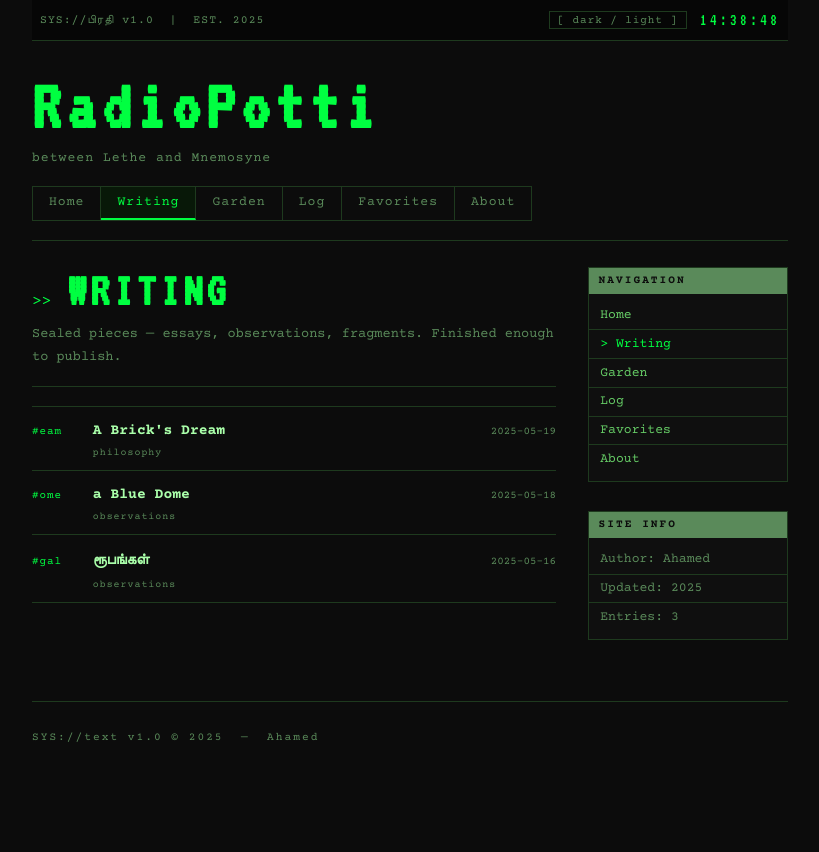
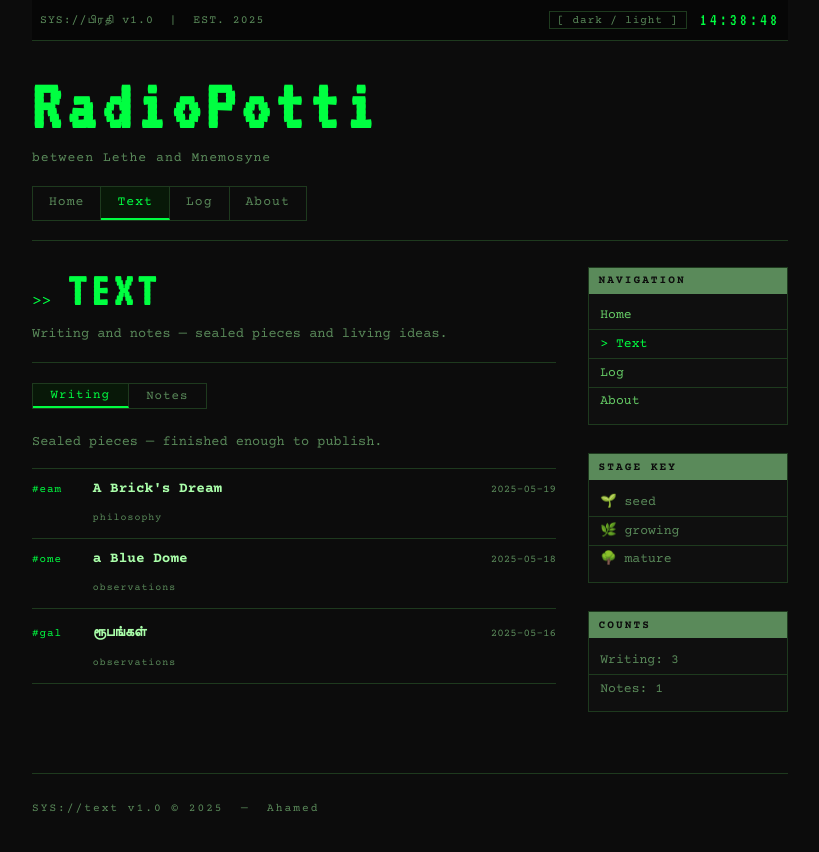
Before and after one commit to greatwhit3shark1969-lgtm/Myblog, a Jekyll site: the page built from blog.html, in a window 1280 px wide. Shown: the top 852 px of the page, without its empty margins (230-1049 px from the left). Built offline with Jekyll 4.4.1, drawn with Linux system fonts in a browser that asks for light colours; some web fonts are replaced.

Commit message:
Update blog.html

```diff
--- a/blog.html
+++ b/blog.html
@@ -6,18 +6,47 @@ layout: null
 <head>
   <meta charset="UTF-8">
   <meta name="viewport" content="width=device-width, initial-scale=1.0">
-  <title>Writing — RadioPotti</title>
+  <title>Text — RadioPotti</title>
   <link rel="preconnect" href="https://fonts.googleapis.com">
   <link href="https://fonts.googleapis.com/css2?family=Courier+Prime:ital,wght@0,400;0,700;1,400&family=VT323&family=Arima:wght@400;700&family=Catamaran:wght@400;700&display=swap" rel="stylesheet">
   <link rel="stylesheet" href="style.css">
   <script>(function(){const t=localStorage.getItem('rp-theme')||'dark';document.documentElement.setAttribute('data-theme',t);})();</script>
   <style>
+    .tab-bar {
+      display: flex;
+      gap: 0;
+      border: 1px solid var(--border);
+      width: fit-content;
+      margin-bottom: 1.4rem;
+    }
+    .tab-btn {
+      font-family: 'Courier Prime', monospace;
+      font-size: 0.78rem;
+      letter-spacing: 1px;
+      padding: 0.25rem 1.1rem;
+      border: none;
+      border-right: 1px solid var(--border);
+      background: none;
+      color: var(--text-dim);
+      cursor: pointer;
+      transition: color 0.1s, background 0.1s;
+    }
+    .tab-btn:last-child { border-right: none; }
+    .tab-btn:hover { color: var(--accent); background: var(--nav-hover-bg); }
+    .tab-btn.active {
+      color: var(--accent);
+      background: var(--nav-active-bg);
+      border-bottom: 2px solid var(--accent);
+    }
+    .tab-panel { display: none; }
+    .tab-panel.active { display: block; }
+
     .entry-row {
       display: grid;
       grid-template-columns: 3rem 1fr auto;
       align-items: baseline;
       gap: 0 0.8rem;
-      padding: 0.55rem 0;
+      padding: 0.5rem 0;
       border-bottom: 1px solid var(--border);
       text-decoration: none;
       transition: background 0.1s;
@@ -25,20 +54,35 @@ layout: null
     .entry-row:hover { background: var(--nav-hover-bg); }
     .entry-row:first-of-type { border-top: 1px solid var(--border); }
     .entry-num { font-size: 0.68rem; color: var(--accent); letter-spacing: 1px; white-space: nowrap; }
+    .entry-stage-icon { font-size: 0.75rem; white-space: nowrap; }
     .entry-inner { min-width: 0; }
-    .entry-title { font-size: 0.92rem; color: var(--text-bright); font-weight: 700; }
-    .entry-title[lang="ta"] { font-family: 'Catamaran', sans-serif; font-size: 0.95rem; }
+    .entry-title { font-size: 0.9rem; color: var(--text-bright); font-weight: 700; display: block; }
+    .entry-title[lang="ta"] { font-family: 'Catamaran', sans-serif; }
+    .entry-sub { font-size: 0.62rem; color: var(--text-dim); letter-spacing: 1px; }
     .entry-date { font-size: 0.68rem; color: var(--text-dim); white-space: nowrap; }
-    .entry-tag { font-size: 0.62rem; color: var(--text-dim); letter-spacing: 1px; }
+
+    .filter-bar { display: flex; gap: 0.4rem; flex-wrap: wrap; margin-bottom: 1rem; align-items: center; }
+    .filter-btn {
+      font-family: 'Courier Prime', monospace;
+      font-size: 0.68rem;
+      letter-spacing: 1px;
+      padding: 0.12rem 0.5rem;
+      border: 1px solid var(--border);
+      background: none;
+      color: var(--text-dim);
+      cursor: pointer;
+      transition: color 0.15s, border-color 0.15s;
+    }
+    .filter-btn:hover, .filter-btn.active { color: var(--accent); border-color: var(--accent); }
+
     @media (max-width: 600px) {
-      .entry-row { grid-template-columns: 2.5rem 1fr; }
+      .entry-row { grid-template-columns: 2.2rem 1fr; }
       .entry-date { display: none; }
     }
   </style>
 </head>
 <body>
   <div class="page-wrapper">
-
     <div class="topbar">
       <span class="topbar-left">SYS://<span lang="ta">பிரதி</span>&nbsp;v1.0 &nbsp;|&nbsp; EST. 2025</span>
       <span class="topbar-right">
@@ -46,7 +90,6 @@ layout: null
         <span class="sys-time" id="clock">00:00:00</span>
       </span>
     </div>
-
     <header>
       <div class="site-identity">
         <h1 class="blog-title">RadioPotti<span class="blink">_</span></h1>
@@ -54,10 +97,8 @@ layout: null
       </div>
       <nav class="main-nav">
         <a href="index.html">Home</a>
-        <a href="blog.html" class="active">Writing</a>
-        <a href="garden.html">Garden</a>
+        <a href="text.html" class="active">Text</a>
         <a href="log.html">Log</a>
-        <a href="favorites.html">Favorites</a>
         <a href="about.html">About</a>
       </nav>
       <div class="h-rule"></div>
@@ -68,22 +109,66 @@ layout: null
 
         <div class="topic-header">
           <span class="prompt">&gt;&gt;</span>
-          <h2 class="topic-title">WRITING</h2>
+          <h2 class="topic-title">TEXT</h2>
         </div>
-        <p class="topic-desc">Sealed pieces — essays, observations, fragments. Finished enough to publish.</p>
+        <p class="topic-desc">Writing and notes — sealed pieces and living ideas.</p>
         <div class="h-rule-thin"></div>
 
+        <div class="tab-bar">
+          <button class="tab-btn active" onclick="switchTab('writing', this)">Writing</button>
+          <button class="tab-btn" onclick="switchTab('notes', this)">Notes</button>
+        </div>
+
+        <!-- WRITING TAB -->
+        <div class="tab-panel active" id="tab-writing">
+          <p class="page-desc" style="margin-bottom:0.8rem;">Sealed pieces — finished enough to publish.</p>
           {% assign sorted_posts = site.posts | sort: 'date' | reverse %}
           {% for post in sorted_posts %}
           <a class="entry-row" href="{{ post.url }}">
             <span class="entry-num">#{{ post.id | default: forloop.index | prepend: '00' | slice: -3, 3 }}</span>
             <span class="entry-inner">
               <span class="entry-title" {% if post.lang %}lang="{{ post.lang }}"{% endif %}>{{ post.title }}</span>
-            {% if post.tags %}<div class="entry-tag">{{ post.tags | join: ', ' }}</div>{% endif %}
+              {% if post.tags %}<span class="entry-sub">{{ post.tags | join: ', ' }}</span>{% endif %}
             </span>
             <span class="entry-date">{{ post.date | date: "%Y-%m-%d" }}</span>
           </a>
           {% endfor %}
+          {% if site.posts.size == 0 %}
+          <p class="no-posts">&gt; No writing yet.</p>
+          {% endif %}
+        </div>
+
+        <!-- NOTES TAB -->
+        <div class="tab-panel" id="tab-notes">
+          <div class="filter-bar">
+            <span style="font-size:0.68rem; color:var(--text-dim); letter-spacing:1px;">STAGE:</span>
+            <button class="filter-btn active" onclick="filterNotes('all', this)">all</button>
+            <button class="filter-btn" onclick="filterNotes('seed', this)">🌱 seed</button>
+            <button class="filter-btn" onclick="filterNotes('growing', this)">🌿 growing</button>
+            <button class="filter-btn" onclick="filterNotes('mature', this)">🌳 mature</button>
+          </div>
+
+          {% assign philosophy_notes = site.philosophy | sort: 'date' | reverse %}
+          {% assign medicine_notes = site.medicine | sort: 'date' | reverse %}
+          {% assign general_notes = site.notes | sort: 'date' | reverse %}
+          {% assign all_notes = philosophy_notes | concat: medicine_notes | concat: general_notes %}
+
+          {% for note in all_notes %}
+          <a class="entry-row" href="{{ note.url }}" data-stage="{{ note.stage | default: 'seed' }}">
+            <span class="entry-stage-icon">{% if note.stage == 'seed' %}🌱{% elsif note.stage == 'growing' %}🌿{% elsif note.stage == 'mature' %}🌳{% else %}🌱{% endif %}</span>
+            <span class="entry-inner">
+              <span class="entry-title">{{ note.title }}</span>
+              <span class="entry-sub">{% if note.topic %}{{ note.topic | downcase }}{% endif %}{% if note.subtitle %} — {{ note.subtitle }}{% endif %}</span>
+            </span>
+            <span class="entry-date">{{ note.date | date: "%Y-%m-%d" }}</span>
+          </a>
+          {% endfor %}
+
+          {% assign total = site.philosophy.size | plus: site.medicine.size | plus: site.notes.size %}
+          {% if total == 0 %}
+          <p class="no-posts">&gt; No notes yet. Write in Obsidian, push to Garden.</p>
+          {% endif %}
+        </div>
 
       </div>
 
@@ -92,19 +177,24 @@ layout: null
           <h3 class="sidebar-heading">Navigation</h3>
           <ul>
             <li><a href="index.html">Home</a></li>
-            <li><a href="blog.html" class="active">Writing</a></li>
-            <li><a href="garden.html">Garden</a></li>
+            <li><a href="text.html" class="active">Text</a></li>
             <li><a href="log.html">Log</a></li>
-            <li><a href="favorites.html">Favorites</a></li>
             <li><a href="about.html">About</a></li>
           </ul>
         </div>
         <div class="sidebar-block">
-          <h3 class="sidebar-heading">Site Info</h3>
+          <h3 class="sidebar-heading">Stage Key</h3>
           <ul class="plain-list">
-            <li>Author: Ahamed</li>
-            <li>Updated: 2025</li>
-            <li>Entries: {{ site.posts | size }}</li>
+            <li>🌱 seed</li>
+            <li>🌿 growing</li>
+            <li>🌳 mature</li>
+          </ul>
+        </div>
+        <div class="sidebar-block">
+          <h3 class="sidebar-heading">Counts</h3>
+          <ul class="plain-list">
+            <li>Writing: {{ site.posts | size }}</li>
+            <li>Notes: {{ site.philosophy.size | plus: site.medicine.size | plus: site.notes.size }}</li>
           </ul>
         </div>
       </aside>
@@ -129,6 +219,26 @@ layout: null
       document.documentElement.setAttribute('data-theme', next);
       localStorage.setItem('rp-theme', next);
     });
+    function switchTab(tab, btn) {
+      document.querySelectorAll('.tab-btn').forEach(b => b.classList.remove('active'));
+      document.querySelectorAll('.tab-panel').forEach(p => p.classList.remove('active'));
+      btn.classList.add('active');
+      document.getElementById('tab-' + tab).classList.add('active');
+      localStorage.setItem('rp-text-tab', tab);
+    }
+    // Restore last tab
+    const saved = localStorage.getItem('rp-text-tab');
+    if (saved) {
+      const btn = [...document.querySelectorAll('.tab-btn')].find(b => b.textContent.toLowerCase().includes(saved));
+      if (btn) switchTab(saved, btn);
+    }
+    function filterNotes(stage, btn) {
+      document.querySelectorAll('.filter-btn').forEach(b => b.classList.remove('active'));
+      btn.classList.add('active');
+      document.querySelectorAll('#tab-notes .entry-row[data-stage]').forEach(row => {
+        row.style.display = (stage === 'all' || row.dataset.stage === stage) ? '' : 'none';
+      });
+    }
   </script>
 </body>
 </html>
```
Lines whose indentation alone changed are shown as unchanged.
